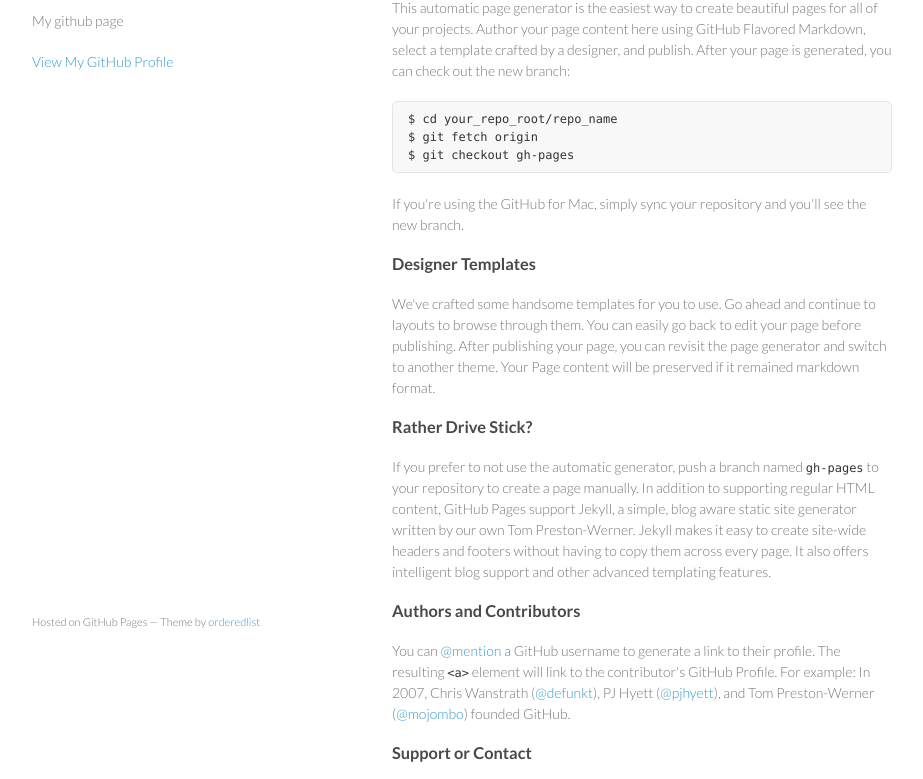
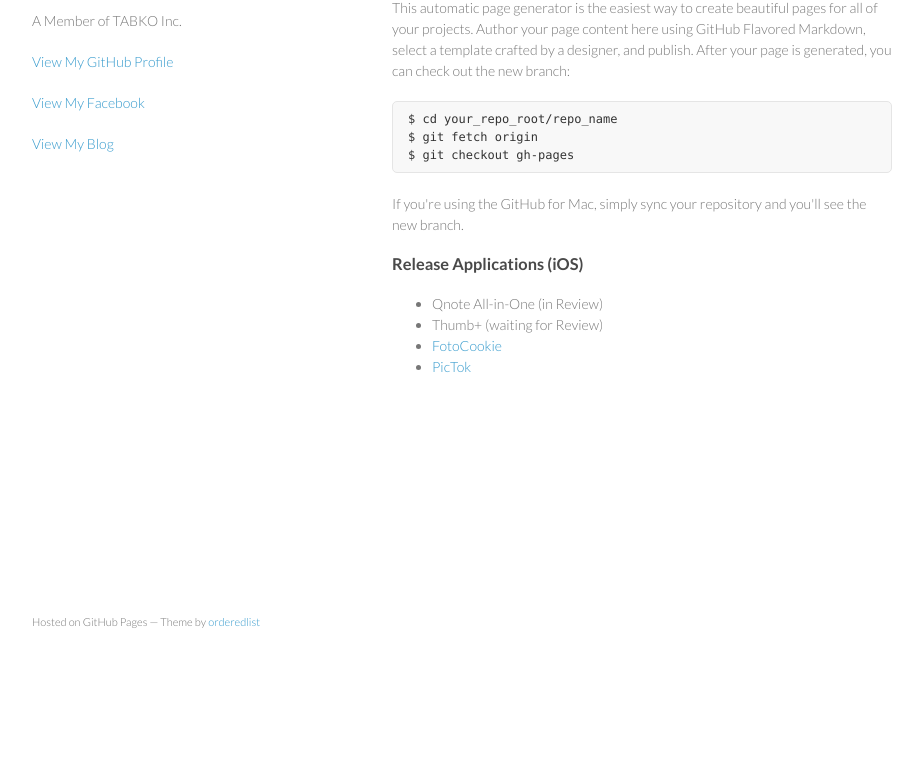
Before and after one commit to tabko/tabko.github.com, a plain HTML site: page index.html in a window 1280 px wide. Shown: the part 99-878 px from the top of the page, without its empty margins (178-1101 px from the left). After the commit the page ends 800 px from the top, so only its background shows below. Drawn offline with Linux system fonts and the light colour scheme.

Commit message:
Modify contents

```diff
--- a/index.html
+++ b/index.html
@@ -15,12 +15,12 @@
   <body>
     <div class="wrapper">
       <header>
-        <h1>Qnibus.github.com</h1>
-        <p>My github page</p>
-
+        <h1>Qnibus</h1>
+        <p>A Member of TABKO Inc.</p>
 
         <p class="view"><a href="https://github.com/qnibus">View My GitHub Profile</a></p>
-
+        <p class="view"><a href="http://facebook.com/qnibus">View My Facebook</a></p>
+        <p class="view"><a href="http://qnibus.com">View My Blog</a></p>
       </header>
       <section>
         <h3>Welcome to GitHub Pages.</h3>
@@ -34,21 +34,15 @@ $ git checkout gh-pages
 
 <p>If you're using the GitHub for Mac, simply sync your repository and you'll see the new branch.</p>
 
-<h3>Designer Templates</h3>
+<h3>Release Applications (iOS)</h3>
+<ul>
+<li>Qnote All-in-One (in Review)</li>
+<li>Thumb+ (waiting for Review)</li>
+<li><a href="http://itunes.apple.com/us/app/fotocookie/id474472114?mt=8" target="_blank">FotoCookie</a></li>
+<li><a href="http://itunes.apple.com/us/app/pictok/id555935069?mt=8" target="_blank">PicTok</a></li>
+</ul>
+<p></p>
 
-<p>We've crafted some handsome templates for you to use. Go ahead and continue to layouts to browse through them. You can easily go back to edit your page before publishing. After publishing your page, you can revisit the page generator and switch to another theme. Your Page content will be preserved if it remained markdown format.</p>
-
-<h3>Rather Drive Stick?</h3>
-
-<p>If you prefer to not use the automatic generator, push a branch named <code>gh-pages</code> to your repository to create a page manually. In addition to supporting regular HTML content, GitHub Pages support Jekyll, a simple, blog aware static site generator written by our own Tom Preston-Werner. Jekyll makes it easy to create site-wide headers and footers without having to copy them across every page. It also offers intelligent blog support and other advanced templating features.</p>
-
-<h3>Authors and Contributors</h3>
-
-<p>You can <a href="https://github.com/blog/821" class="user-mention">@mention</a> a GitHub username to generate a link to their profile. The resulting <code>&lt;a&gt;</code> element will link to the contributor's GitHub Profile. For example: In 2007, Chris Wanstrath (<a href="https://github.com/defunkt" class="user-mention">@defunkt</a>), PJ Hyett (<a href="https://github.com/pjhyett" class="user-mention">@pjhyett</a>), and Tom Preston-Werner (<a href="https://github.com/mojombo" class="user-mention">@mojombo</a>) founded GitHub.</p>
-
-<h3>Support or Contact</h3>
-
-<p>Having trouble with Pages? Check out the documentation at <a href="http://help.github.com/pages">http://help.github.com/pages</a> or contact <a href="mailto:support@github.com">support@github.com</a> and we’ll help you sort it out.</p>
       </section>
       <footer>
         <p><small>Hosted on GitHub Pages &mdash; Theme by <a href="https://github.com/orderedlist">orderedlist</a></small></p>
```
